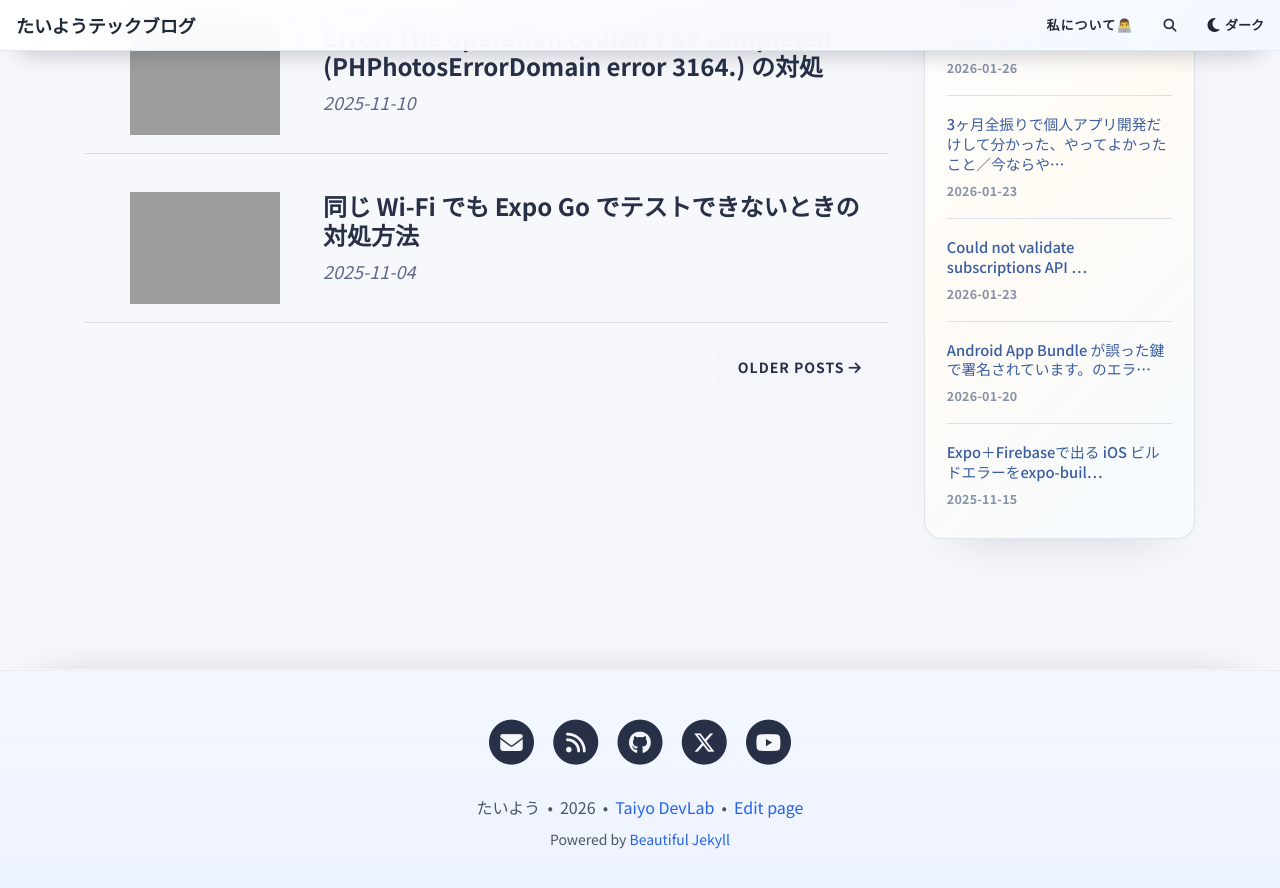
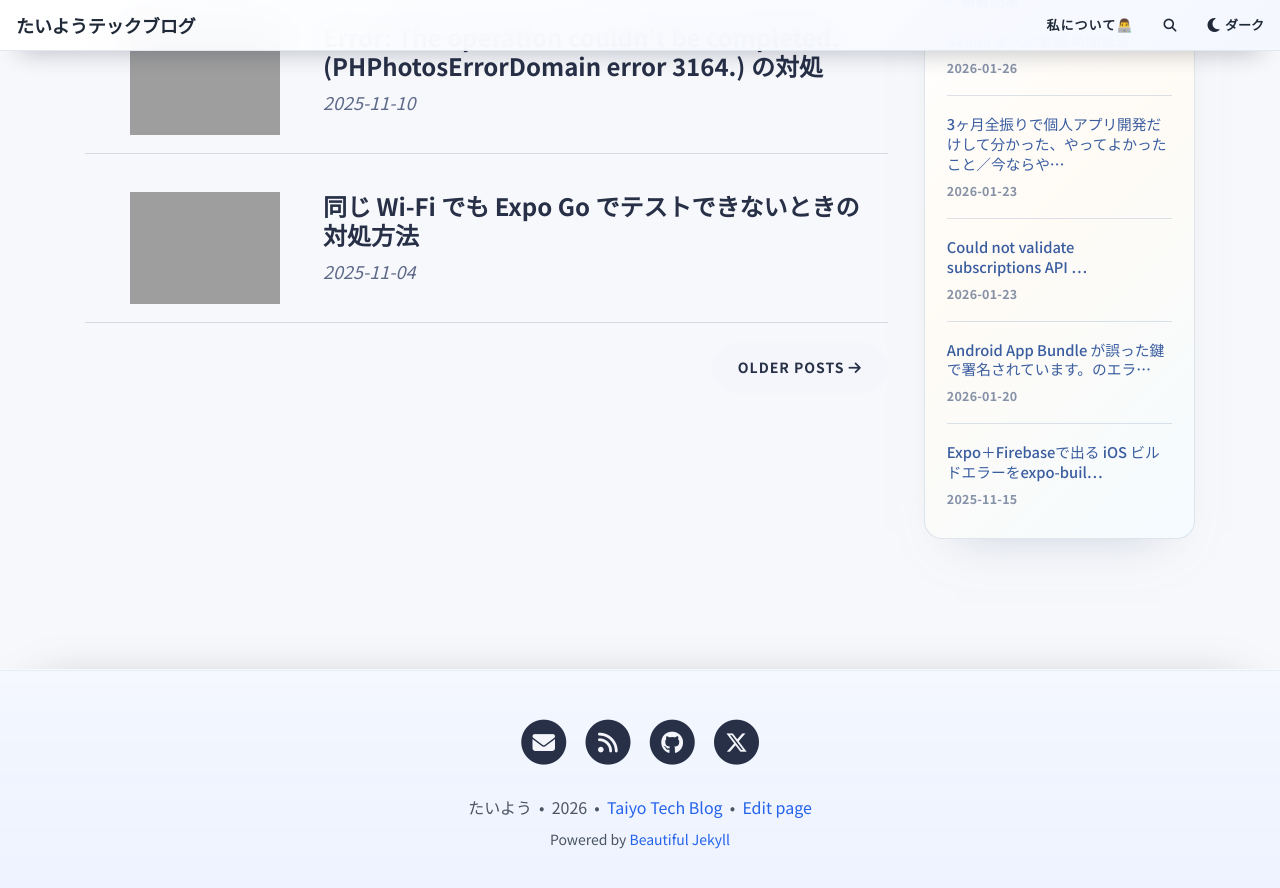
Before and after one commit to macha1316/beautiful-jekyll-master, a Jekyll site: the page built from index.html, in a window 1280 px wide and 900 px high, scrolled down 1570 px. Shown: the top 888 px of the window. Built offline with Jekyll 4.4.1, drawn with Linux system fonts in a browser that asks for light colours; comment, search, counter and statistics services are not loaded.

Commit message:
url修正

```diff
--- a/_config.yml
+++ b/_config.yml
@@ -54,7 +54,7 @@ social-network-links:
   github: "macha1316"
   twitter: "@taichan111613"
   # patreon: DeanAttali
-  youtube: "@unity7821"
+  # youtube: "@unity7821"
   # whatsapp: 15551212
 #  medium: yourname
 #  reddit: yourname or r/yoursubreddit
@@ -100,7 +100,7 @@ share-links-active:
 
 # How to display the link to your website in the footer
 # Remove this if you don't want a link in the footer
-url-pretty: "Taiyo DevLab"
+url-pretty: "Taiyo Tech Blog"
 
 # Add the website title to the title of every page
 title-on-all-pages: true
```
